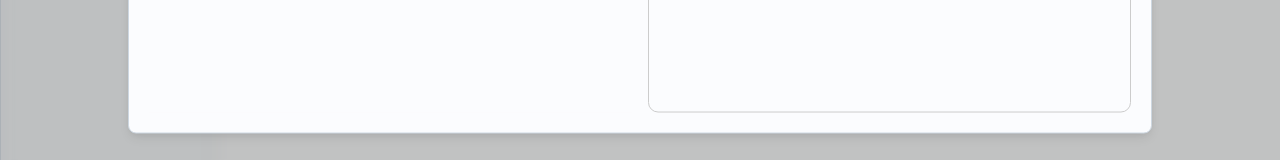
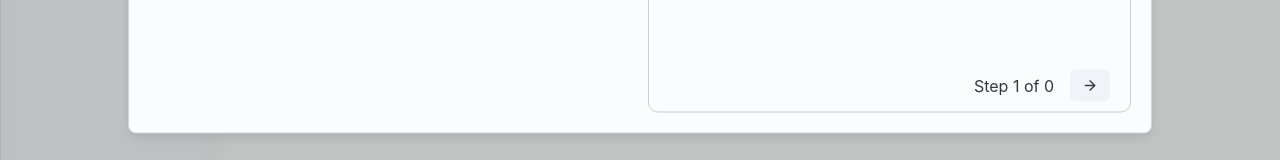
Before and after one commit to Lexpeee/survey-builder, a Next.js app: page /my-forms in a window 1280 px wide. Both pictures are taken after a click on the button "Create Survey". Shown: the part 623-783 px from the top of the page. Built offline with nearby package versions, Linux system fonts and the light colour scheme.

Commit message:
feat(survey): modal - add step footers

```diff
--- a/src/components/Window/MainSurvey.tsx
+++ b/src/components/Window/MainSurvey.tsx
@@ -1,15 +1,20 @@
+import { styled } from '@/stitches.config'
 import {
   Button,
-  Stack,
   FormControl,
   Input,
+  Stack,
+  Typography,
 } from '@mui/joy'
 import {
+  ArrowLeft as ArrowLeftIcon,
+  ArrowRight as ArrowRightIcon,
+} from 'lucide-react'
+import {
   FC,
-  useState,
-  useMemo
+  useMemo,
+  useState
 } from 'react'
-import { styled } from '@/stitches.config'
 
 type MainSurveyProps = {
   fields: any
@@ -67,13 +72,56 @@ const MainSurvey:FC<MainSurveyProps> = ({
           </>}
         </div>
       </Stack>
+      <Footer>
+        <Stack direction="row" spacing={2} alignItems={'center'}>
+          <FooterItem>
+            {!isFirstStep &&
+              <Button
+                size="sm"
+                variant="soft"
+                color="neutral"
+                onClick={() => setCurrentStep(prevState => prevState - 1)}
+              ><ArrowLeftIcon size={16}/></Button>
+            }
+          </FooterItem>
+          <Typography
+            sx={{
+              color: options?.theme?.foregroundColor
+            }}
+          >
+            Step {currentStep + 1} of {fields?.length}
+          </Typography>
+          <FooterItem>
+            {!isLastStep &&
+              <Button
+                size="sm"
+                variant="soft"
+                color="neutral"
+                onClick={() => setCurrentStep(prevState => prevState + 1)}
+              ><ArrowRightIcon size={16}/></Button>
+            }
+          </FooterItem>
+        </Stack>
+      </Footer>
     </Wrapper>
   )
 }
 
 export default MainSurvey
 
+const Footer = styled('div', {
+  position: 'absolute',
+  right: 0,
+  bottom: 0,
+  margin: 10
+})
+
+const FooterItem = styled('div', {
+  minWidth: 50
+})
+
 const Wrapper = styled('div', {
+  position: 'relative',
   display: 'flex',
   flexDirection: 'column',
   alignItems: 'center',
```
